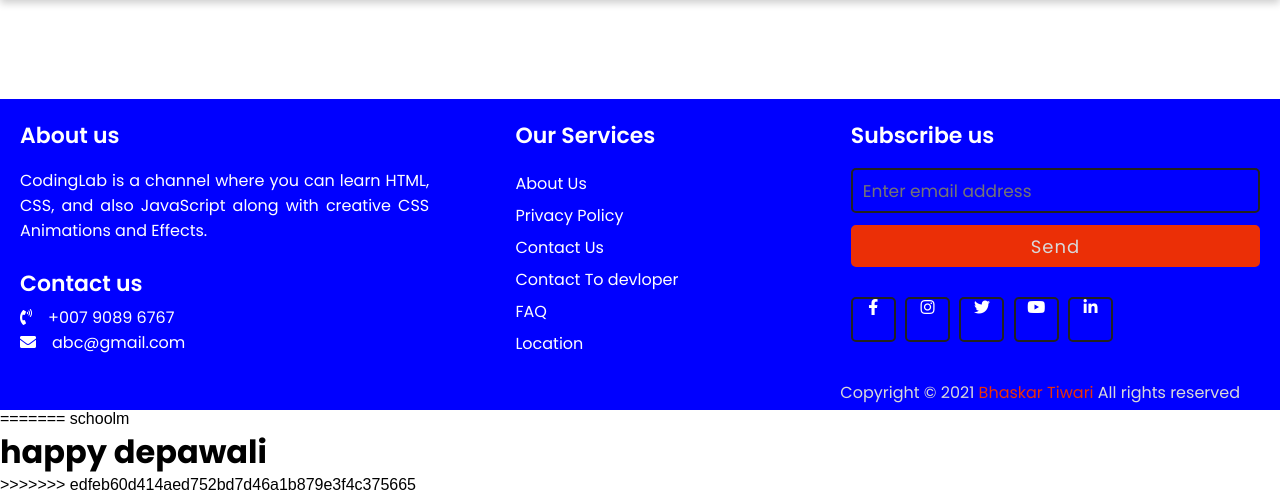
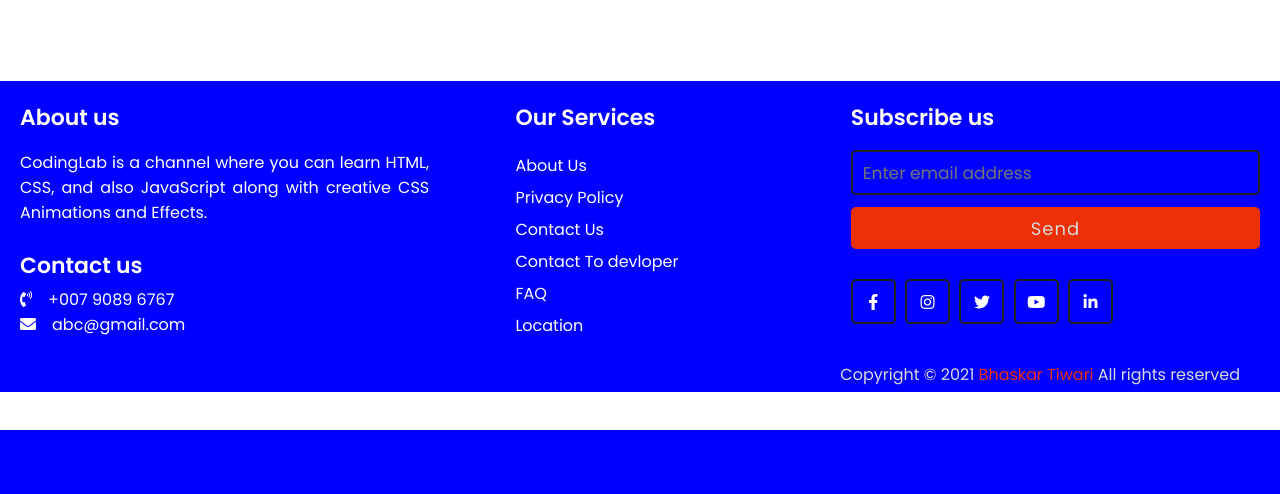
Before and after one commit to T-Bhaskar/LSM, a PHP site: page / in a window 1280 px wide. Shown: the part 370-864 px from the top of the page. After the commit the page ends 800 px from the top, so only its background shows below. Run offline with PHP 8.4, Linux system fonts and the light colour scheme; some libraries are stand-ins or nearby versions.

Commit message:
update index, delete unnecessay word

```diff
--- a/index.php
+++ b/index.php
@@ -1,4 +1,4 @@
-<<<<<<< HEAD
+
 <?php include "lib_inc/header.php" ; ?>
 <?php include "lib_inc/slider.php"; ?>
 <?php include "lib_inc/latestinfo.php" ?>
@@ -11,7 +11,3 @@
 
 
 <?php include "lib_inc/footer.php" ; ?>
-=======
-<?php echo schoolm ;?>
-<h1> happy depawali </h1>
->>>>>>> edfeb60d414aed752bd7d46a1b879e3f4c375665
```
